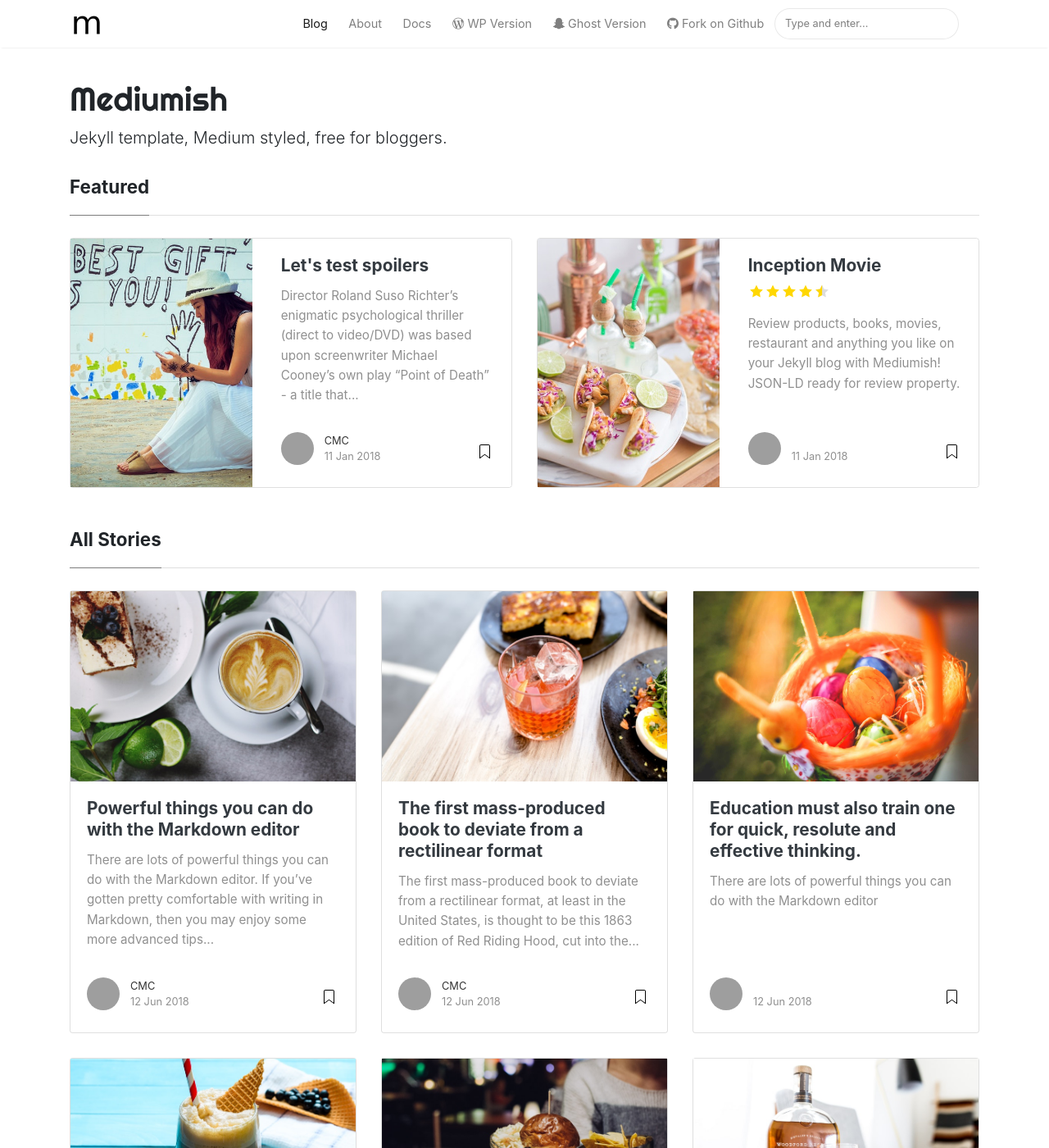
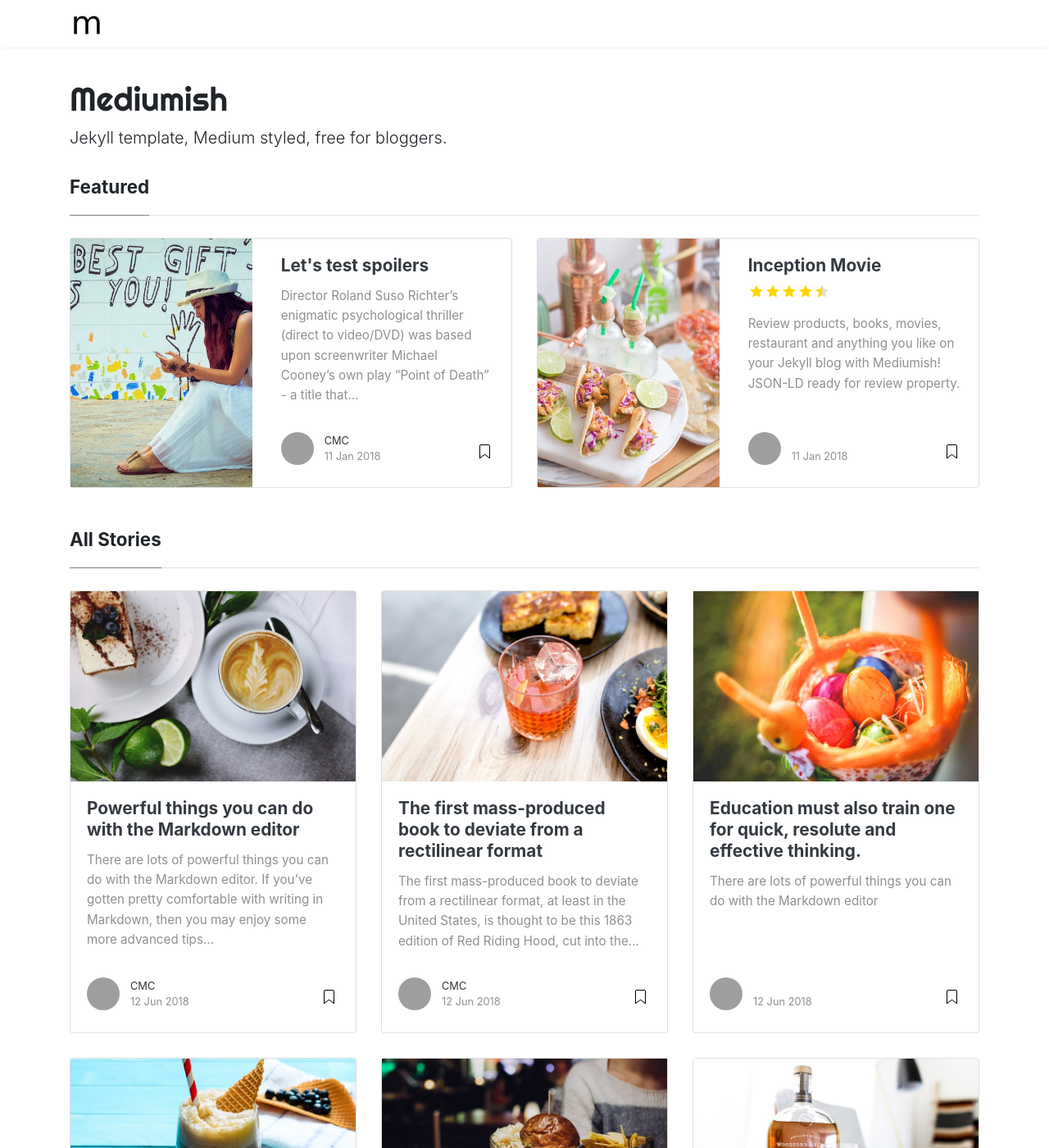
Before and after one commit to cmc-c/blog_test, a Jekyll site: the page built from index.html, in a window 1280 px wide and 1400 px high. Shown: the whole window at 82% size. Built offline with Jekyll 4.4.1, drawn with Linux system fonts in a browser that asks for light colours; nearby versions of some CDN libraries; the list of posts is cut into pages by our own code; grey boxes are pictures that could not be loaded.

Commit message:
menu del

```diff
--- a/_layouts/default.html
+++ b/_layouts/default.html
@@ -59,43 +59,6 @@ ga('send', 'pageview');
 
     <div class="collapse navbar-collapse" id="navbarMediumish">
 
-        <!-- Begin Menu -->
-
-            <ul class="navbar-nav ml-auto">
-
-                {% if page.url == "/" %}
-                <li class="nav-item active">
-                {% else %}
-                <li class="nav-item">
-                {% endif %}
-                <a class="nav-link" href="{{ site.baseurl }}/index.html">Blog</a>
-                </li>
-
-                <li class="nav-item">
-                <a class="nav-link" href="{{ site.baseurl }}/about">About</a>
-                </li>
-
-                <li class="nav-item">
-                <a target="_blank" class="nav-link" href="https://bootstrapstarter.com/bootstrap-templates/template-mediumish-bootstrap-jekyll/"> Docs</a>
-                </li>
-
-                <li class="nav-item">
-                <a target="_blank" class="nav-link" href="https://www.wowthemes.net/themes/mediumish-wordpress/"><i class="fab fa-wordpress-simple"></i> WP Version</a>
-                </li>
-
-                <li class="nav-item">
-                <a target="_blank" class="nav-link" href="https://www.wowthemes.net/themes/mediumish-ghost/"><i class="fab fa-snapchat-ghost"></i> Ghost Version</a>
-                </li>
-
-                <li class="nav-item">
-                <a target="_blank" class="nav-link" href="https://github.com/wowthemesnet/mediumish-theme-jekyll"><i class="fab fa-github"></i> Fork on Github</a>
-                </li>
-
-                {% include search-lunr.html %}
-
-            </ul>
-
-        <!-- End Menu -->
 
     </div>
 
```
Also changed, not shown: 2 other files.
